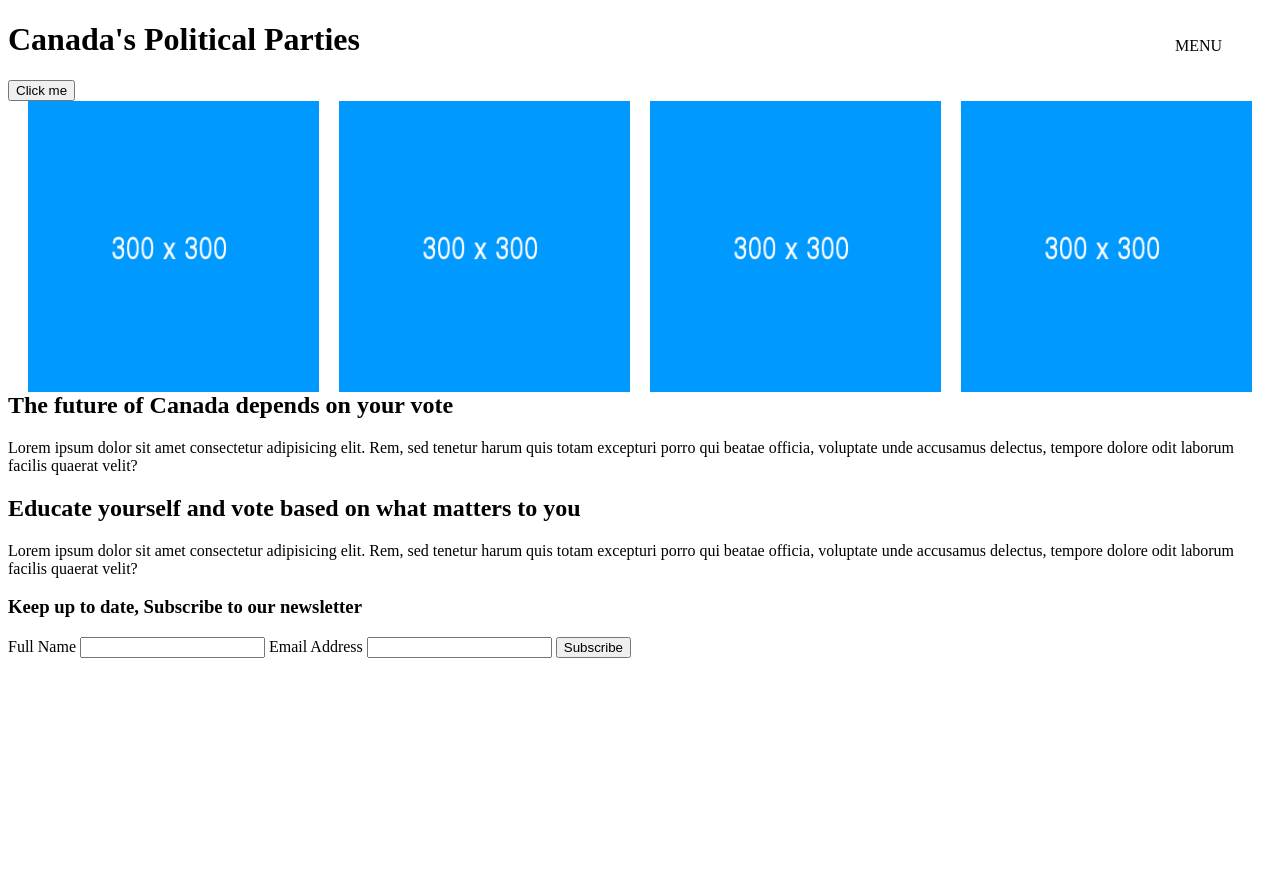
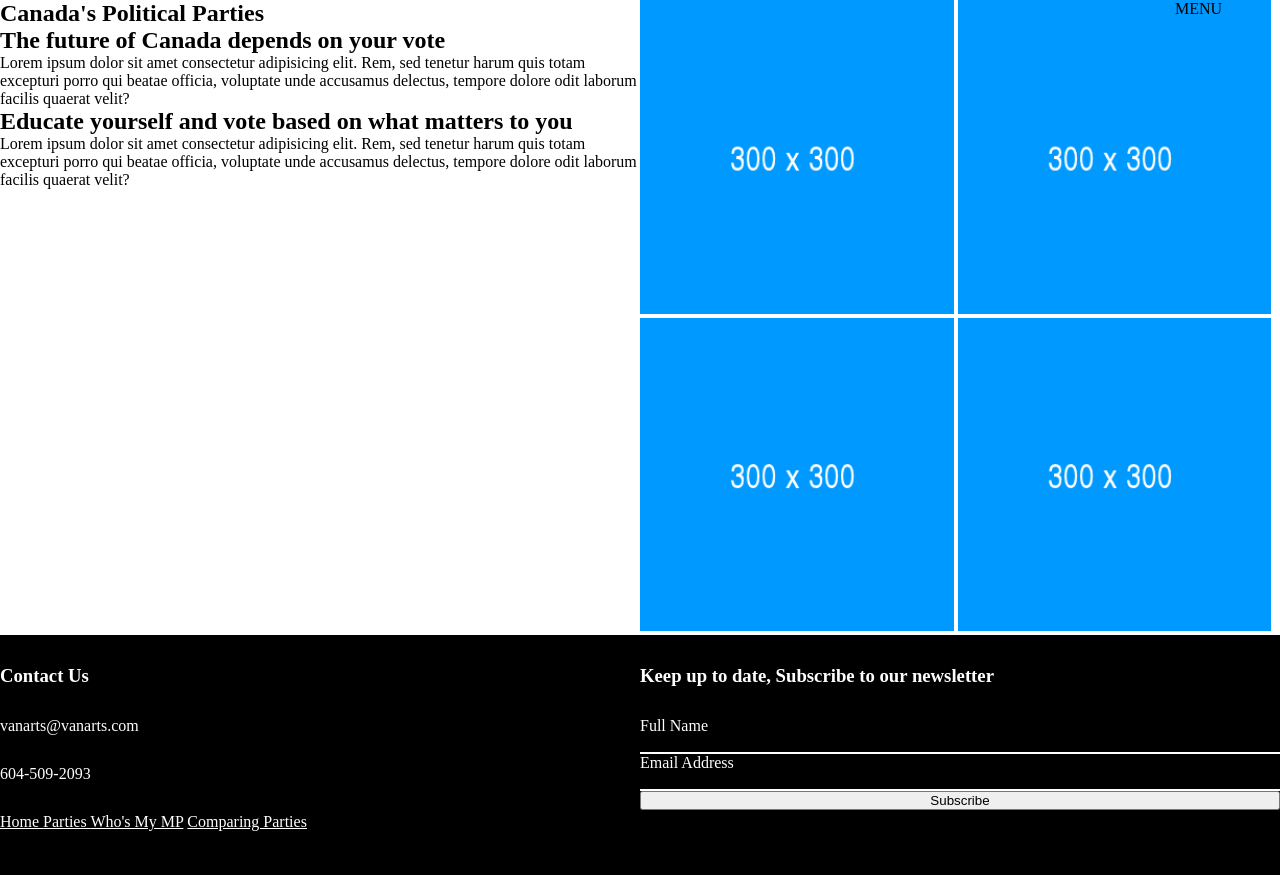
Before and after one commit to tak4822/Agile-Green-Team, a PHP site: page /parties.php in a window 1280 px wide. Before the commit the page ends 658 px from the top, so only its background shows below. Run offline with PHP 8.4, Linux system fonts and the light colour scheme; some libraries are stand-ins or nearby versions.

Commit message:
start coding footer

```diff
--- a/css/main.css
+++ b/css/main.css
@@ -1,3 +1,8 @@
+* {
+  box-sizing: border-box;
+  margin: 0;
+  padding: 0; }
+
 /*-------------NAV BAR -------*/
 /*SIDE NAV */
 /* The side navigation menu */
@@ -68,6 +73,26 @@
 #mySidenav ul {
   list-style-type: none; }
 
+/* -------------FOOTER--------------*/
+.footerContainer {
+  height: 30vh;
+  display: grid;
+  grid-template-columns: repeat(2, 1fr);
+  background-color: black; }
+  .footerContainer label, .footerContainer h3, .footerContainer a, .footerContainer p {
+    color: white;
+    margin: 30px 0; }
+
+.footerContainer__form input {
+  width: 100%; }
+.footerContainer__form input[type=text], .footerContainer__form input[type=email] {
+  border: none;
+  border-bottom: 2px solid white;
+  background-color: black; }
+.footerContainer__form label, .footerContainer__form h3 {
+  color: white;
+  margin: 30px 0; }
+
 .mpMap__container:after {
   content: "";
   display: table;
@@ -83,9 +108,22 @@
   float: left;
   margin-left: 20px; }
 
-.partyContainer__item .partyContainer__img {
-  width: calc(25% - 25px);
-  float: left;
-  margin-left: 20px; }
+.partyPageContainer {
+  display: grid;
+  grid-template-columns: repeat(4, 1fr); }
+
+.partyContainer {
+  grid-area: 1/ 3 / 1 / 5; }
+
+.partyContainer__item {
+  width: 49%;
+  display: inline-block; }
+  .partyContainer__item .partyContainer__img {
+    width: 100%;
+    padding: 0;
+    margin: 0; }
+
+.partyInfo {
+  grid-area: 1/1/3/3; }
 
 /*# sourceMappingURL=main.css.map */
--- a/partials/footer.php
+++ b/partials/footer.php
@@ -1,4 +1,24 @@
-<footer>
+<footer class='footerContainer'>
+  <section class='footerContainer__links'>
+    <h3> Contact Us </h3>
+    <p> vanarts@vanarts.com </p>
+    <p> 604-509-2093 </p>
+
+    <div class='footerContainer__nav'>
+         <a href="index.php" id='home'>Home
+        </a>
+        <a href="parties.php" id='parties'>Parties
+        </a>
+          <a href="services.php"  id='mp'>Who's My MP</a>
+          <a href="rates.php"  id='compare'>Comparing Parties</a>
+
+    </div>
+  </section>
+
+
+
+  </section>
+  <section class='footerContainer__form'>
     <h3> Keep up to date, Subscribe to our newsletter </h3>
     <form action="<?php echo htmlentities($_SERVER['PHP_SELF'])?>" method='POST'>
       <label for='nameInp'> Full Name
@@ -9,6 +29,7 @@
       </label>
       <input type='submit' value='Subscribe'>
     </form>
+</section>
 </footer>
 <script
   src="https://code.jquery.com/jquery-3.2.1.min.js"
--- a/parties.php
+++ b/parties.php
@@ -4,9 +4,8 @@
 
 
 
-<body>
-  <h1> Canada's Political Parties </h1>
-  <button id='btn'> Click me </button>
+<body id='main'>
+  <main class='partyPageContainer'>
     <section class='partyContainer'>
       <article class='partyContainer__item'>
       <img src='img/fff.png' class='partyContainer__img' data-index=0>
@@ -40,19 +39,18 @@
     </section>
 
     <section class='partyInfo'>
+      <h1> Canada's Political Parties </h1>
       <article class="partyInfo__item" id='history'>
         <h2>The future of Canada depends on your vote</h2>
         <p>Lorem ipsum dolor sit amet consectetur adipisicing elit. Rem, sed tenetur harum quis totam excepturi porro qui beatae officia, voluptate unde accusamus delectus, tempore dolore odit laborum facilis quaerat velit? </p>
 
       </article>
-  </section>
-
-  <section class='partyInfo'>
       <article class="partyInfo__item" id='policies'>
         <h2>Educate yourself and vote based on what matters to you</h2>
         <p>Lorem ipsum dolor sit amet consectetur adipisicing elit. Rem, sed tenetur harum quis totam excepturi porro qui beatae officia, voluptate unde accusamus delectus, tempore dolore odit laborum facilis quaerat velit? </p>
 
       </article>
     </section>
+</main>
 
 <?php include "partials/footer.php" ?>
--- a/scss/partials/base.scss
+++ b/scss/partials/base.scss
@@ -1,3 +1,8 @@
+* {
+  box-sizing:border-box;
+  margin:0;
+  padding:0;
+}
 @mixin clearfix(){
   &:after {
     content: "";
--- a/scss/partials/header-footer.scss
+++ b/scss/partials/header-footer.scss
@@ -65,3 +65,39 @@
     list-style-type:none;
   }
 }
+
+
+/* -------------FOOTER--------------*/
+
+.footerContainer {
+    height:30vh;
+    display: grid;
+    grid-template-columns: repeat(2, 1fr);
+    background-color:black;
+
+    label, h3, a, p {
+        color:white;
+        margin: 30px 0;
+    }
+}
+
+
+.footerContainer__form {
+    input {
+        width:100%;
+    }
+    input[type=text], input[type=email] {
+        border:none;
+        border-bottom:2px solid white;
+        background-color:black;
+    }
+    input[type=submit]{
+
+    }
+
+    label, h3 {
+        color:white;
+        margin: 30px 0;
+    }
+
+}
--- a/scss/parties.scss
+++ b/scss/parties.scss
@@ -1,7 +1,25 @@
+
+.partyPageContainer {
+   display: grid;
+   grid-template-columns: repeat(4, 1fr);
+//    grid-template-rows: repeat(12, 1fr);
+}
+
+.partyContainer {
+    // grid-area: 6 / 2 / 12 / 4;
+    grid-area: 1/ 3 / 1 / 5;
+}
 .partyContainer__item {
+    width:49%;
+    display:inline-block;
     .partyContainer__img {
-        @include grid-column(3);
-
+       width:100%;
+       padding:0;
+       margin:0;
 
     }
 }
+
+.partyInfo {
+    grid-area: 1/1/3/3;
+}
```
Also changed, not shown: 1 other file. Lines whose indentation alone changed are shown as unchanged.
